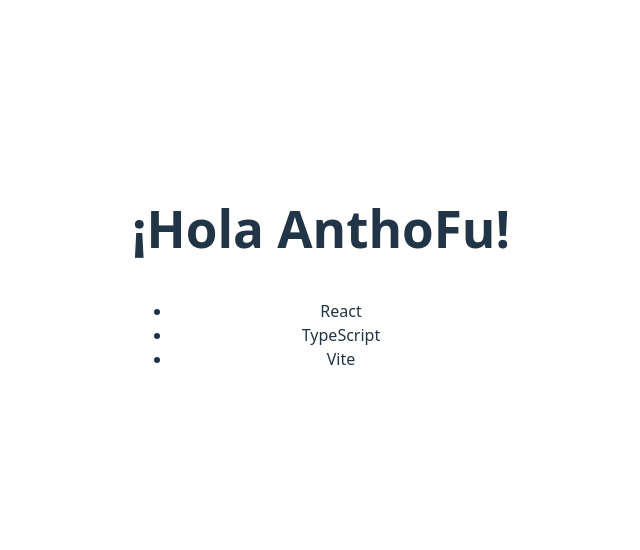
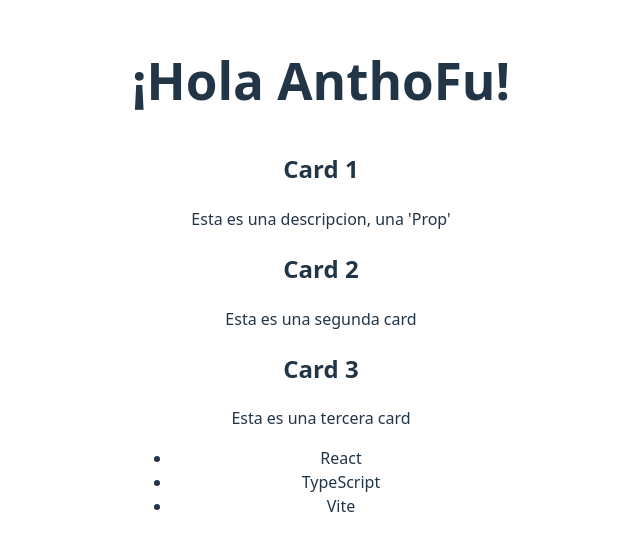
Before and after one commit to AnthoFu/react-platzi, a React (Vite) app in the folder react-1/: page / in a window 1280 px wide. Shown: the part 128-678 px from the top of the page, without its empty margins (319-959 px from the left). Built offline with nearby package versions, Linux system fonts and the light colour scheme.

Commit message:
[Clase 3] Componentes Reutilizables con Props

```diff
--- a/react-1/src/App.tsx
+++ b/react-1/src/App.tsx
@@ -1,4 +1,5 @@
 import './App.css'
+import Card from './components/card';
 
 function App() {
   const items = ['React', 'TypeScript', 'Vite']
@@ -6,6 +7,9 @@
   return (
     <section>
     <h1>¡Hola AnthoFu!</h1>
+    <Card title="Card 1" description="Esta es una descripcion, una 'Prop'"/>
+    <Card title="Card 2" description="Esta es una segunda card"/>
+    <Card title="Card 3" description="Esta es una tercera card"/>
     <ul>
       {
       items.map((item, index) => (
--- /dev/null
+++ b/react-1/src/components/card.tsx
@@ -0,0 +1,14 @@
+const Card = ( { title, description } ) => {
+    return (
+        <section>
+            <h2>
+                {title}
+            </h2>
+            <p>
+                {description}
+            </p>
+        </section>
+    )
+}
+
+export default Card;
```
